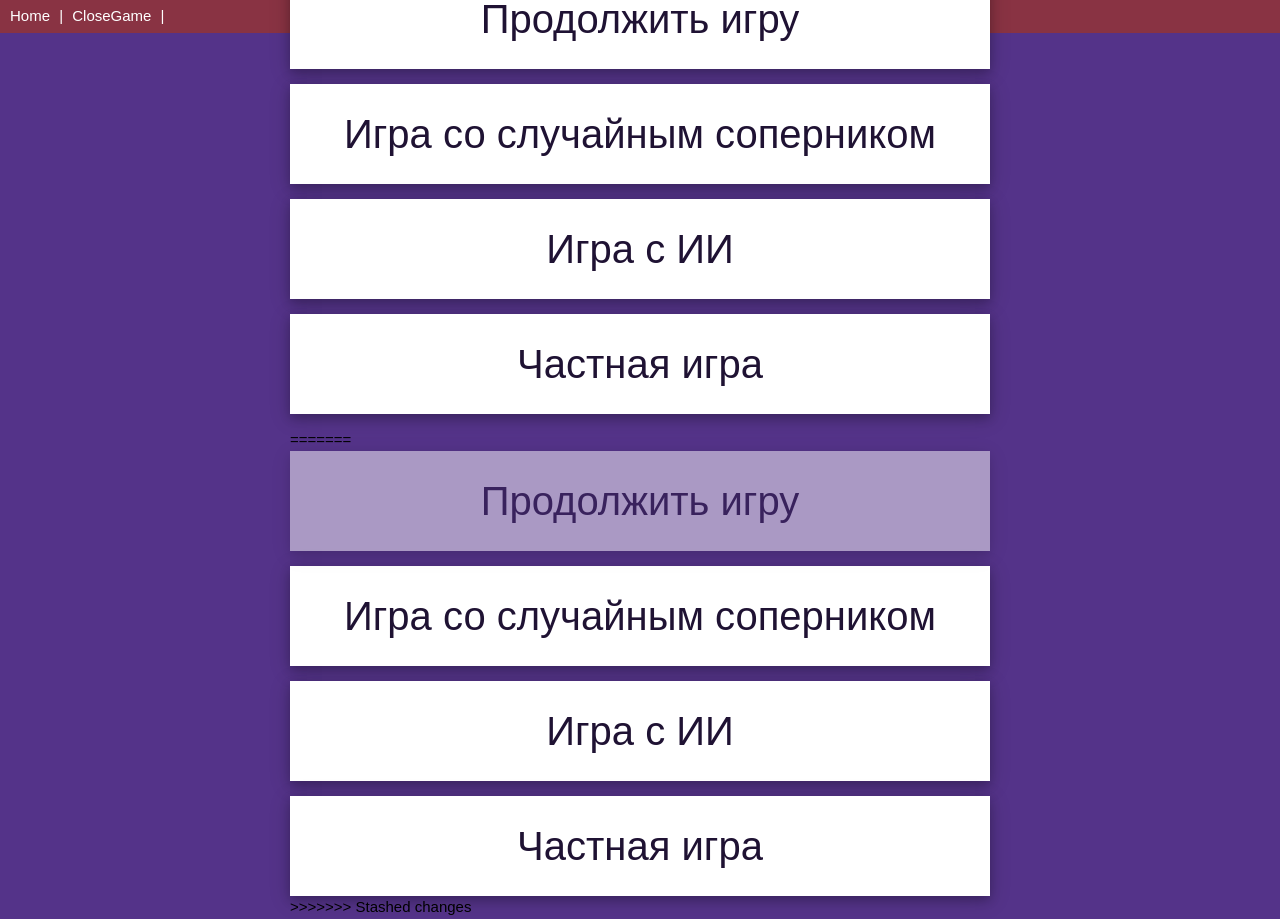
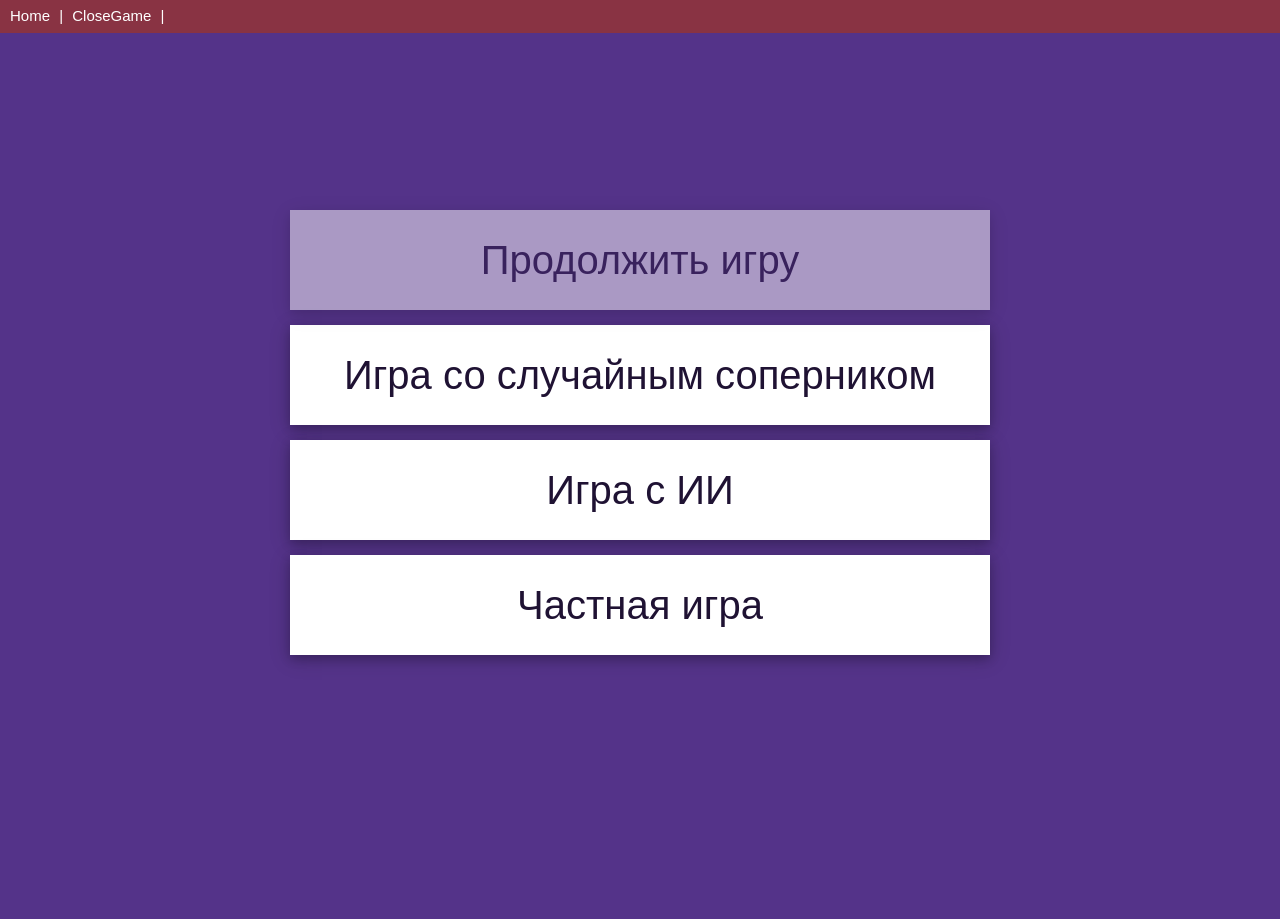
Before and after one commit to dudosyka/goAssistant, a Vue app: page / in a window 1280 px wide. After the commit the page ends 833 px from the top, so only its background shows below. Built offline with nearby package versions, Linux system fonts and the light colour scheme; sample sign-in values are in the browser's storage.

Commit message:
hot fix home

```diff
--- a/src/views/Home.vue
+++ b/src/views/Home.vue
@@ -2,17 +2,10 @@
   <main class="menu">
     <article class="form_window menu">
       <div class="">
-<<<<<<< Updated upstream
-        <button @click='continueGame()' class="button full-width w3-button w3-card-4 tr w3-hover-white">Продолжить игру</button>
-        <button @click='randomGame()' class="button full-width w3-button w3-card-4 tr w3-hover-white" :disabled="alreadyStart">Игра со случайным соперником</button>
-        <button @click='startGameWithBot()' class="button full-width w3-button w3-card-4 tr w3-hover-white" :disabled="alreadyStart">Игра с ИИ</button>
-        <button class="button full-width w3-button w3-card-4 tr w3-hover-white" onclick="window.location = '/menu/closegame'" :disabled="alreadyStart">Частная игра</button>
-=======
         <button @click='continueGame()' class="button full-width w3-button w3-card-4 tr w3-hover-white" :disabled="!alreadyStart">Продолжить игру</button>
         <button @click='randomGame()' class="button full-width w3-button w3-card-4 tr w3-hover-white" :disabled="alreadyStart">Игра со случайным соперником</button>
         <button @click='startGameWithBot()' class="button full-width w3-button w3-card-4 tr w3-hover-white" :disabled="alreadyStart">Игра с ИИ</button>
         <button class="button full-width w3-button w3-card-4 tr w3-hover-white" onclick="window.location = '/closegame'" :disabled="alreadyStart">Частная игра</button>
->>>>>>> Stashed changes
       </div>
     </article>
   </main>
```
